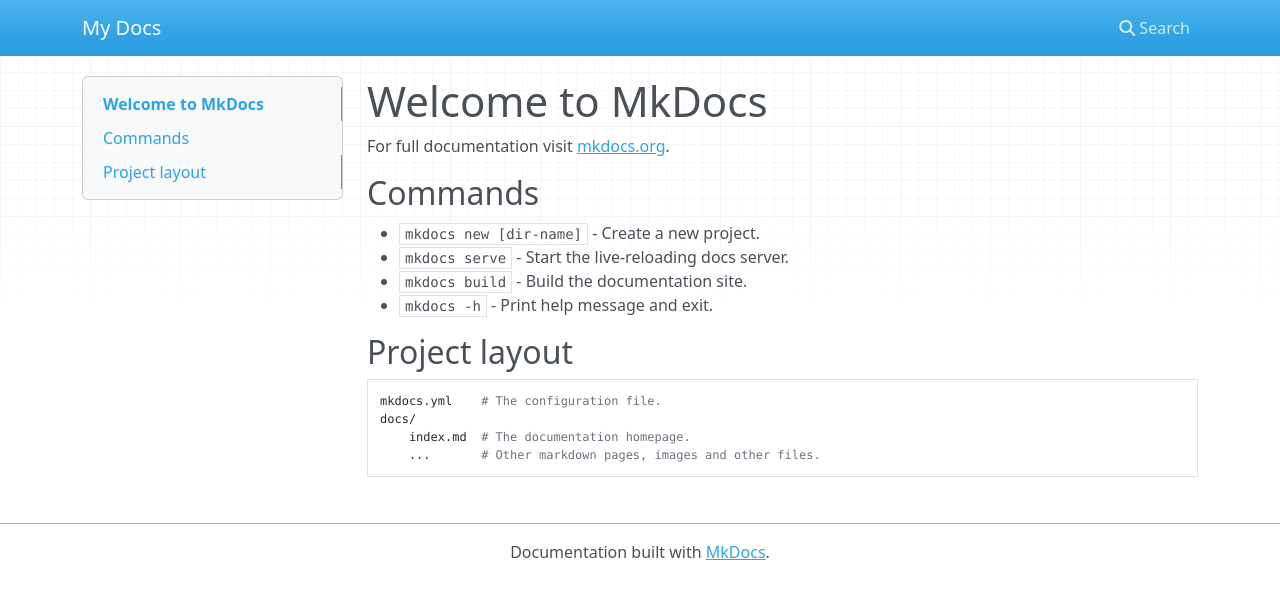
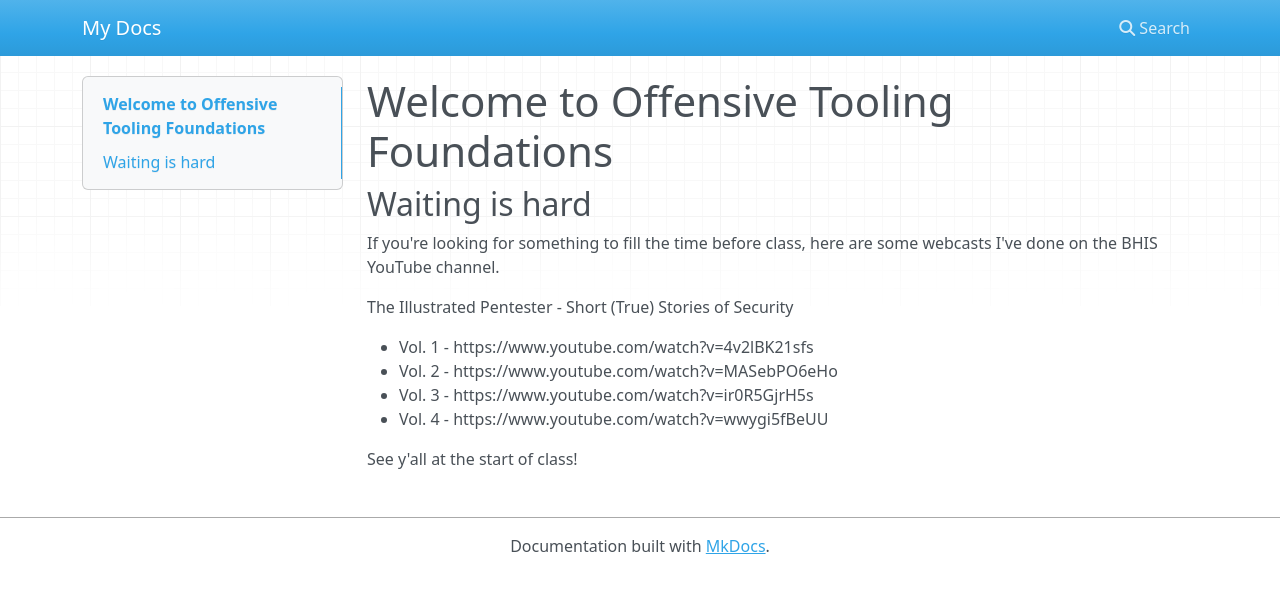
Before and after one commit to ridgebackinfosec/OTF-labs, an MkDocs documentation site: the page built from docs/index.md, in a window 1280 px wide. Shown: the top 599 px of the page. Built offline with MkDocs 1.6.1, drawn with Linux system fonts in a browser that asks for light colours; nearby versions of some CDN libraries.

Commit message:
updated main labs index.md file

```diff
--- a/docs/index.md
+++ b/docs/index.md
@@ -1,17 +1,14 @@
-# Welcome to MkDocs
+# Welcome to Offensive Tooling Foundations
 
-For full documentation visit [mkdocs.org](https://www.mkdocs.org).
+## Waiting is hard
 
-## Commands
+If you're looking for something to fill the time before class, here are some webcasts I've done on the BHIS YouTube channel.
 
-* `mkdocs new [dir-name]` - Create a new project.
-* `mkdocs serve` - Start the live-reloading docs server.
-* `mkdocs build` - Build the documentation site.
-* `mkdocs -h` - Print help message and exit.
+The Illustrated Pentester - Short (True) Stories of Security
 
-## Project layout
+* Vol. 1 - https://www.youtube.com/watch?v=4v2lBK21sfs
+* Vol. 2 - https://www.youtube.com/watch?v=MASebPO6eHo
+* Vol. 3 - https://www.youtube.com/watch?v=ir0R5GjrH5s
+* Vol. 4 - https://www.youtube.com/watch?v=wwygi5fBeUU
 
-    mkdocs.yml    # The configuration file.
-    docs/
-        index.md  # The documentation homepage.
-        ...       # Other markdown pages, images and other files.
+See y'all at the start of class!
```
